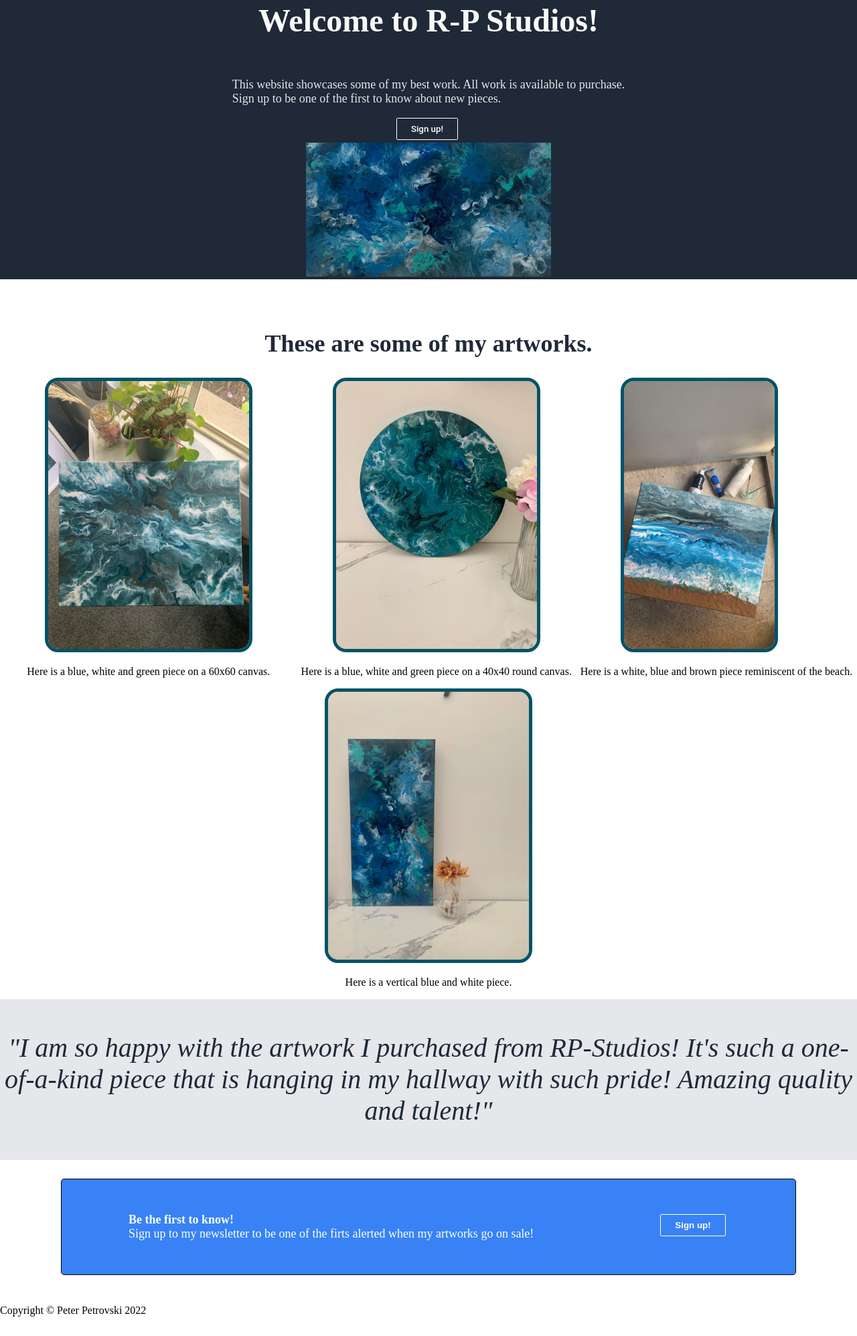
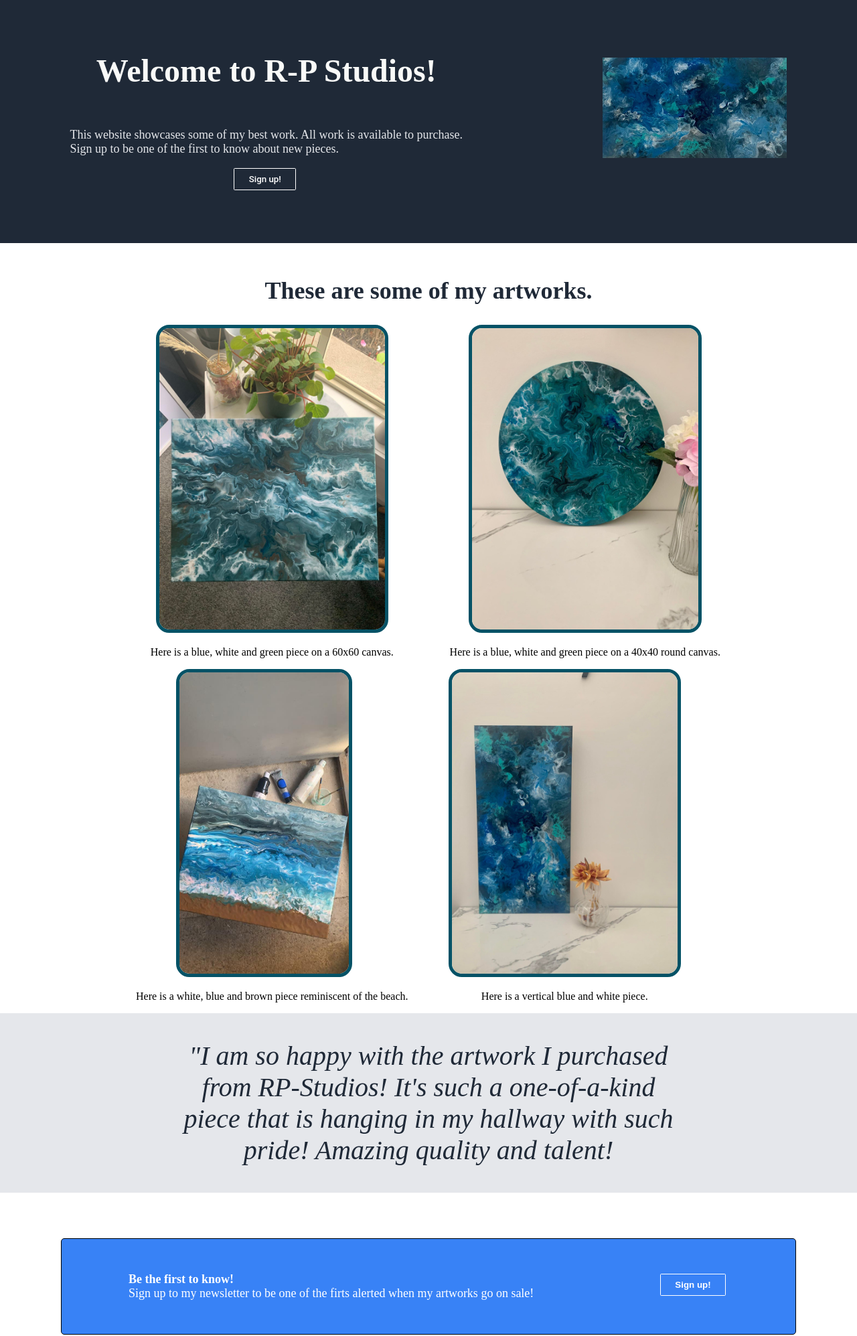
Before and after one commit to Peter-L-Petrovski/rp-studios, a plain HTML site: page index.html in a window 1280 px wide. Shown: the part 117-2112 px from the top of the page at 67% size. Drawn offline with Linux system fonts and the light colour scheme.

Commit message:
Adjusted flexbox layout of main section to have image on the right of the text as well as minor visual changes throughout the rest of the page

```diff
--- a/index.html
+++ b/index.html
@@ -31,7 +31,7 @@
             <div>
                 <button class="sign-up left">Sign up!</button>
             </div>
-            <div>
+            <div class="right">
                 <img src="images/image5.jpeg" class="right">
             </div>
         </div>
@@ -51,7 +51,7 @@
 
     <section id="information">
         <div class="quote-box">
-            <p><em>"I am so happy with the artwork I purchased from RP-Studios! It's such a one-of-a-kind piece that is hanging in my hallway with such pride! Amazing quality and talent!"</em></p>
+            <p><em>"I am so happy with the artwork I purchased from RP-Studios! It's such a one-of-a-kind piece that is hanging in my hallway with such pride! Amazing quality and talent!</em></p>
         </div>
     </section>
 
--- a/styles/styles.css
+++ b/styles/styles.css
@@ -34,7 +34,7 @@ header li {
 header li a {
     color: #E5E7EB;
     text-decoration: none;
-    font-size: 20px;
+    font-size: 1.2em;
 }
 /*Header Styling*/
 
@@ -42,28 +42,29 @@ header li a {
 .main {
     background-color: #1F2937;
     display: flex;
-    align-content: center;
     justify-content: center;
+    align-items: center;
 }
 
 .main-container {
     display: flex;
     flex-flow: column wrap;
+    justify-content: center;
     align-items: center;
-    justify-content: center;
-    min-height: 30vh;
-    flex: 1;
+    height: 50vh;
     max-width: 1500px;
-}
-
-.main-container img {
-    height: 200px;
-    width: auto;
+    flex: 1 1 auto;
 }
 
 .right {
     left: auto;
 }
+
+.main-container img {
+    height: 150px;
+    width: auto;
+}
+
 
 .main-container h1 {
     font-size: 48px;
@@ -100,7 +101,7 @@ header li a {
 
 /*Artworks Styling*/
 .artworks-container img{
-    height: 400px;
+    height: 450px;
     width: auto;
     margin: 0 60px;
     border: 5px solid #045266;
@@ -112,7 +113,7 @@ h2 {
     font-size: 36px;
     font-weight: bolder;
     color: #1F2937;
-    margin-top: 75px;
+    margin-top: 50px;
 }
 
 .artworks-container {
@@ -132,6 +133,7 @@ h2 {
 /*Quote styling*/
 #information {
     display: flex;
+    flex-wrap: wrap;
     align-items: center;
     justify-content: center;
     background-color: #E5E7EB;
@@ -140,6 +142,10 @@ h2 {
     color: #1F2937;
     min-height: 30vh;
 }
+
+.quote-box {
+    width: 60vw;
+}
 /*Quote styling*/
 
 /*Sign-Up Styling*/
@@ -147,7 +153,7 @@ h2 {
     display: flex;
     align-items: center;
     justify-content: center;
-    height: 25vh;
+    height: 35vh;
     background-color: #FFFFFF;
     font-size: 18px;
 }
@@ -195,3 +201,15 @@ h2 {
     color: #000000;
     background-color: #FFFFFF;
 }
+/*Sign-Up Styling*/
+
+/*Footer Styling*/
+.footer {
+    display: flex;
+    background-color: #045266;
+    color: #E5E7EB;
+    align-items: center;
+    justify-content: center;
+    height: 5vh;
+    font-weight: bolder;
+}
```
